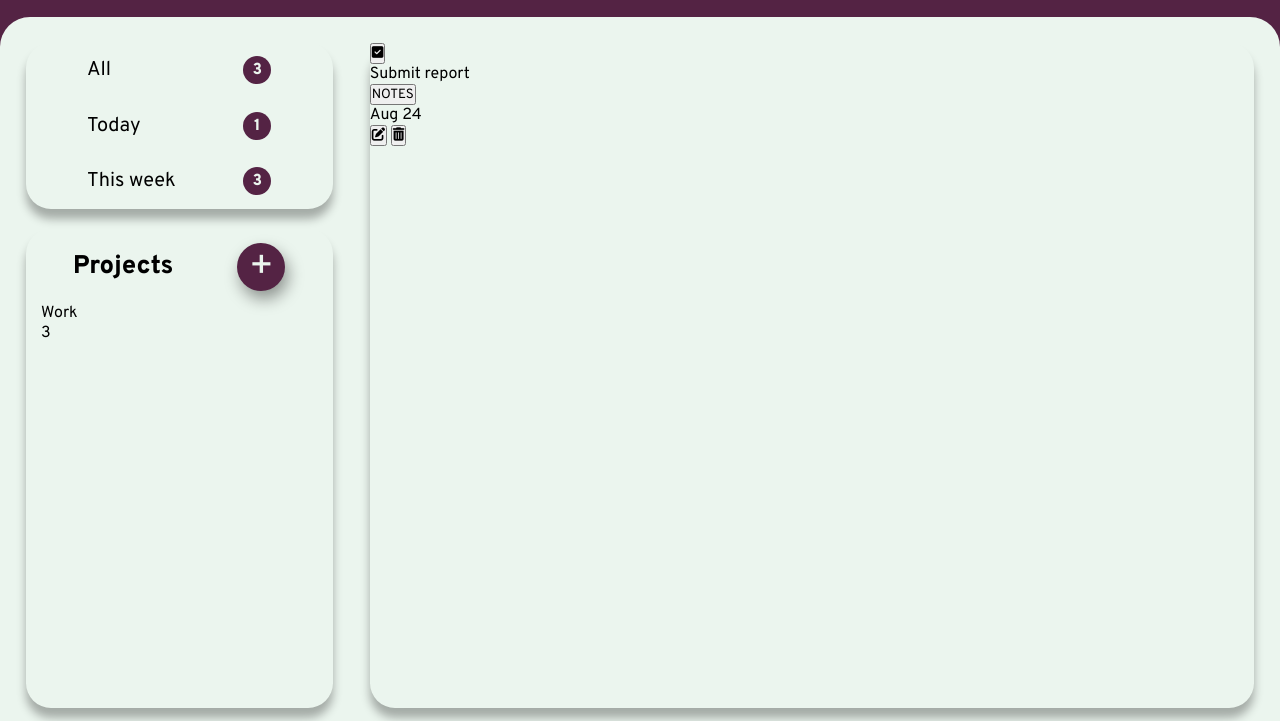
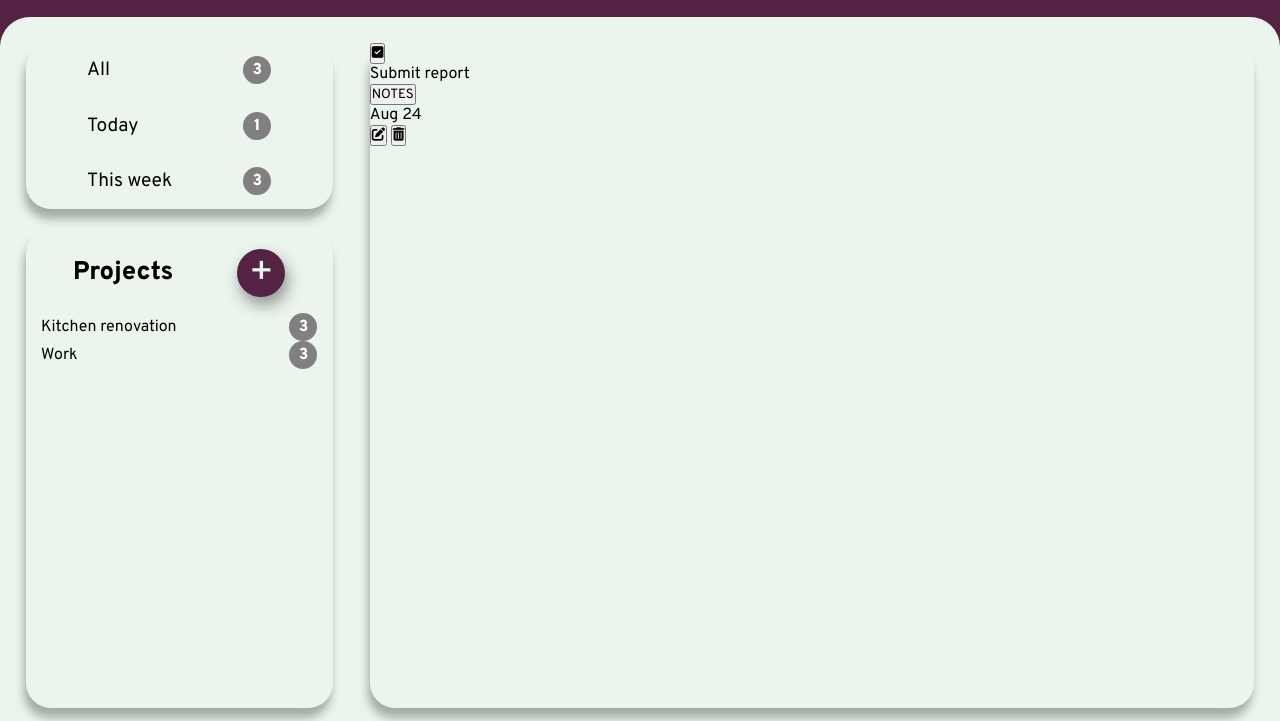
Before and after one commit to cynthem/Todo-list, a plain HTML site: page index.html in a window 1280 px wide. Shown: the part 79-800 px from the top of the page. Drawn offline with Linux system fonts and the light colour scheme.

Commit message:
Style projects list layout

```diff
--- a/index.html
+++ b/index.html
@@ -36,8 +36,14 @@
                         <button class="projects-btn">+</button>
                     </div>
                     <div class="projects-list">
-                        <p class="projects-name">Work</p>
-                        <p class="projects-counter">3</p>
+                        <div class="projects-item">
+                            <p class="projects-name">Kitchen renovation</p>
+                            <p class="projects-counter">3</p>
+                        </div>
+                        <div class="projects-item">
+                            <p class="projects-name">Work</p>
+                            <p class="projects-counter">3</p>
+                        </div>
                     </div>
                 </div>
             </div>
--- a/style.css
+++ b/style.css
@@ -133,7 +133,7 @@ body {
 .dashboard-filters,
 .dashboard-projects,
 .list {
-    box-shadow: 0px 10px 10px rgba(0, 0, 0, 0.3);
+    box-shadow: -2px 10px 10px rgba(0, 0, 0, 0.3);
     border-radius: 25px;
 }
 
@@ -158,26 +158,28 @@ button {
     border: none;
     outline: none;
     background-color: #EBF5EE;
-    font-size: 20px;
+    font-size: 1.5vw;
 }
 
-.filters-counter {
-    background-color: #542344;
+.filters-counter,
+.projects-counter {
+    background-color: #808080;
     width: 1.75rem;
     height: 1.75rem;
     border-radius: 50%;
     display: inline-flex;
     align-items: center;
     justify-content: center;
-    color: #EBF5EE;
+    color: white;
     font-weight: 800;
 }
 
 .dashboard-projects {
     display: grid;
-    grid-template-rows: 10% 87%;
-    row-gap: 3%;
-    padding: 5% 5%;
+    grid-template-rows: 10% 86%;
+    row-gap: 4%;
+    padding: 7% 5% 4%;
+    overflow-y: scroll;
 }
 
 .projects-title {
@@ -201,3 +203,18 @@ h2 {
     color: #EBF5EE;
     font-size: 3vw;
 }
+
+.projects-list {
+    display: flex;
+    flex-direction: column;
+}
+
+.projects-item {
+    display: flex;
+    align-items: center;
+    justify-content: space-between;
+}
+
+.projects-name {
+    font-size: 1.25vw;
+}
```
